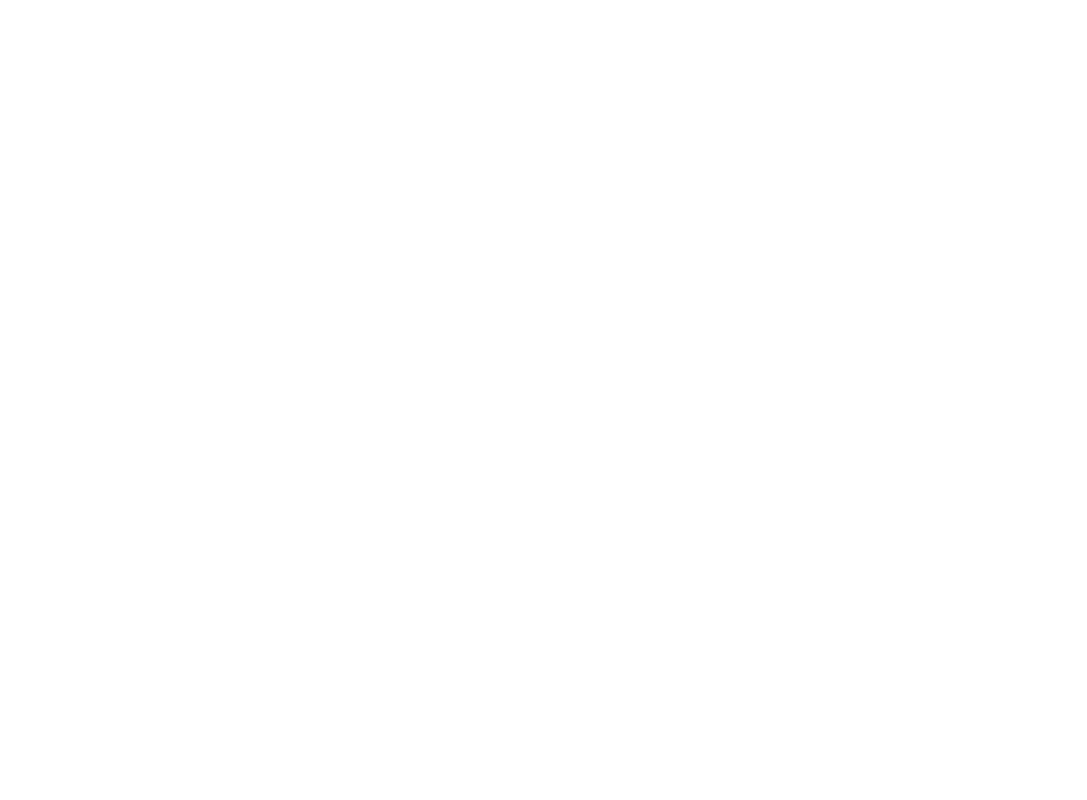
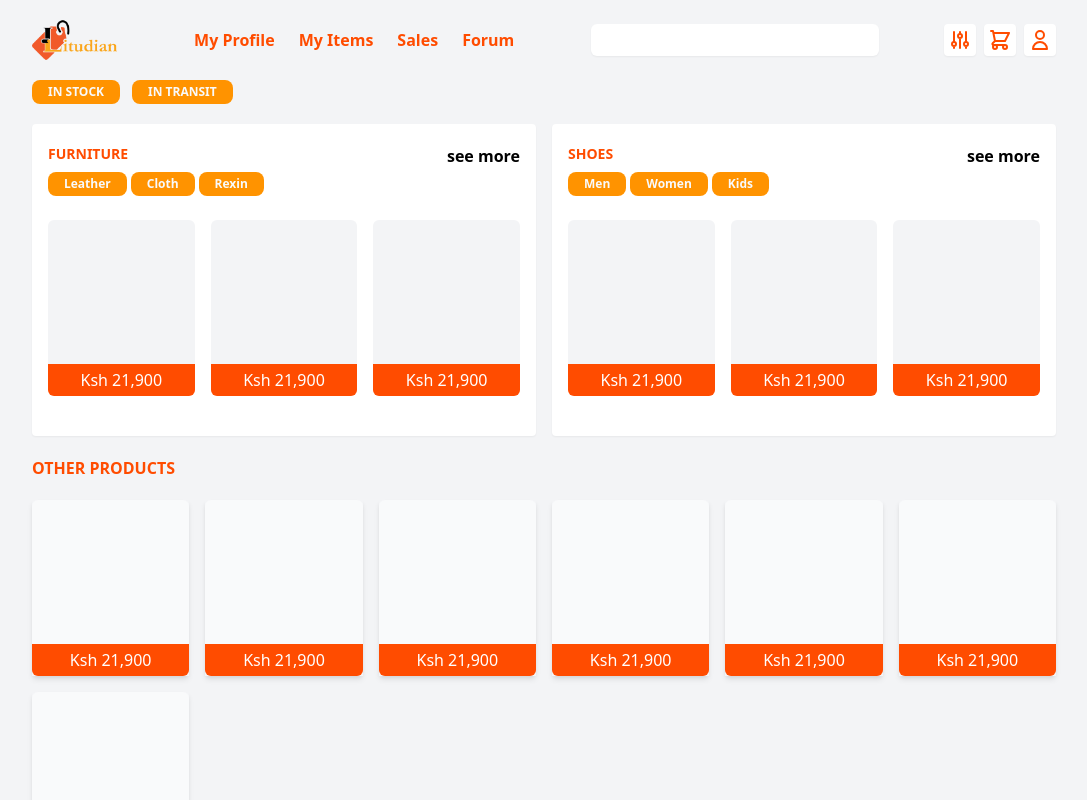
Before and after one commit to twais/litudian-frontend, a React (Create React App) app: page /items in a window 1280 px wide. Shown: the top 800 px of the page, without its empty margins (96-1183 px from the left). Built offline with nearby package versions, Linux system fonts and the light colour scheme.

Commit message:
My Items Page UI/UX Design -v1

```diff
--- a/src/index.js
+++ b/src/index.js
@@ -8,6 +8,7 @@
 import Profile from './pages/Profile';
 import Index from './pages/Index';
 import Account from './pages/Account';
+import Items from './pages/Items';
 
 ReactDOM.render(
   <React.StrictMode>
@@ -16,6 +17,7 @@
         <Route exact path="/" component={Index} />
         <Route exact path="/profile" component={Profile} />
         <Route exact path="/account" component={Account} />
+        <Route exact path="/items" component={Items} />
       </Switch>
     </Router>
   </React.StrictMode>,
--- a/src/layouts/Main.js
+++ b/src/layouts/Main.js
@@ -32,7 +32,7 @@
 
                             <li className="inline-block mx-3 font-bold text-tangerine"><Link to="/profile">My Profile</Link></li>
 
-                            <li className="inline-block mx-3 font-bold text-tangerine"><a href="/">My Items</a></li>
+                            <li className="inline-block mx-3 font-bold text-tangerine"><Link to="/items">My Items</Link></li>
 
                             <li className="inline-block mx-3 font-bold text-tangerine"><a href="/">Sales</a></li>
 
--- /dev/null
+++ b/src/pages/Items.js
@@ -0,0 +1,208 @@
+import React, { Component } from 'react';
+import Layout from './../layouts/Main';
+
+export default class Items extends Component {
+
+    constructor(props) {
+
+        super(props);
+
+        this.state = {
+
+
+
+        }
+
+    }
+
+    render() {
+
+        return (
+
+            <Layout>
+
+                <div className="flex flex-row gap-x-3">
+
+                    <span className="bg-litudian-orange text-gray-50 font-bold px-4 rounded-lg text-xs py-1 uppercase">In Stock</span>
+
+                    <span className="bg-litudian-orange text-gray-50 font-bold px-4 rounded-lg text-xs py-1 uppercase">In Transit</span>
+
+                </div>
+
+                <div className="grid grid-cols-2 gap-4 py-5">
+
+                    <div className="bg-white rounded w-full flex flex-col px-4 py-5 shadow-sm">
+
+                        <div className="flex flex-row justify-between">
+
+                            <h1 className="text-tangerine font-bold uppercase text-sm">Furniture</h1>
+
+                            <h1 className="text-black font-bold">see more</h1>
+
+                        </div>
+
+                        <div className="flex flex-row justify-start gap-x-1 py-1">
+
+                            <span className="bg-litudian-orange text-gray-50 font-bold px-4 rounded-lg text-xs py-1">Leather</span>
+
+                            <span className="bg-litudian-orange text-gray-50 font-bold px-4 rounded-lg text-xs py-1">Cloth</span>
+
+                            <span className="bg-litudian-orange text-gray-50 font-bold px-4 rounded-lg text-xs py-1">Rexin</span>
+
+                        </div>
+
+                        <div className="grid grid-cols-3 gap-4 py-5">
+
+                            <div className="flex flex-col">
+
+                                <div className="bg-gray-100 h-36 rounded-t-md"></div>
+
+                                <div className="bg-tangerine text-white text-center rounded-b-md py-1">Ksh 21,900</div>
+
+                            </div>
+
+                            <div className="flex flex-col">
+
+                                <div className="bg-gray-100 h-36 rounded-t-md"></div>
+
+                                <div className="bg-tangerine text-white text-center rounded-b-md py-1">Ksh 21,900</div>
+
+                            </div>
+
+                            <div className="flex flex-col">
+
+                                <div className="bg-gray-100 h-36 rounded-t-md"></div>
+
+                                <div className="bg-tangerine text-white text-center rounded-b-md py-1">Ksh 21,900</div>
+
+                            </div>
+
+                        </div>
+
+                    </div>
+
+                    <div className="bg-white rounded w-full flex flex-col px-4 py-5 shadow-sm">
+
+                        <div className="flex flex-row justify-between">
+
+                            <h1 className="text-tangerine font-bold uppercase text-sm">Shoes</h1>
+
+                            <h1 className="text-black font-bold">see more</h1>
+
+                        </div>
+
+                        <div className="flex flex-row justify-start gap-x-1 py-1">
+
+                            <span className="bg-litudian-orange text-gray-50 font-bold px-4 rounded-lg text-xs py-1">Men</span>
+
+                            <span className="bg-litudian-orange text-gray-50 font-bold px-4 rounded-lg text-xs py-1">Women</span>
+
+                            <span className="bg-litudian-orange text-gray-50 font-bold px-4 rounded-lg text-xs py-1">Kids</span>
+
+                        </div>
+
+                        <div className="grid grid-cols-3 gap-4 py-5">
+
+                            <div className="flex flex-col">
+
+                                <div className="bg-gray-100 h-36 rounded-t-md"></div>
+
+                                <div className="bg-tangerine text-white text-center rounded-b-md py-1">Ksh 21,900</div>
+
+                            </div>
+
+                            <div className="flex flex-col">
+
+                                <div className="bg-gray-100 h-36 rounded-t-md"></div>
+
+                                <div className="bg-tangerine text-white text-center rounded-b-md py-1">Ksh 21,900</div>
+
+                            </div>
+
+                            <div className="flex flex-col">
+
+                                <div className="bg-gray-100 h-36 rounded-t-md"></div>
+
+                                <div className="bg-tangerine text-white text-center rounded-b-md py-1">Ksh 21,900</div>
+
+                            </div>
+
+                        </div>
+
+                    </div>
+
+                </div>
+
+                <div className="flex flex-col">
+
+                    <h1 className="text-tangerine font-bold uppercase">Other Products</h1>
+
+                    <div className="grid grid-cols-6 gap-4 py-5">
+
+                        <div className="flex flex-col shadow-md">
+
+                            <div className="bg-gray-50 h-36 rounded-t-md"></div>
+
+                            <div className="bg-tangerine text-white text-center rounded-b-md py-1">Ksh 21,900</div>
+
+                        </div>
+
+                        <div className="flex flex-col shadow-md">
+
+                            <div className="bg-gray-50 h-36 rounded-t-md"></div>
+
+                            <div className="bg-tangerine text-white text-center rounded-b-md py-1">Ksh 21,900</div>
+
+                        </div>
+
+                        <div className="flex flex-col shadow-md">
+
+                            <div className="bg-gray-50 h-36 rounded-t-md"></div>
+
+                            <div className="bg-tangerine text-white text-center rounded-b-md py-1">Ksh 21,900</div>
+
+                        </div>
+
+                        <div className="flex flex-col shadow-md">
+
+                            <div className="bg-gray-50 h-36 rounded-t-md"></div>
+
+                            <div className="bg-tangerine text-white text-center rounded-b-md py-1">Ksh 21,900</div>
+
+                        </div>
+
+                        <div className="flex flex-col shadow-md">
+
+                            <div className="bg-gray-50 h-36 rounded-t-md"></div>
+
+                            <div className="bg-tangerine text-white text-center rounded-b-md py-1">Ksh 21,900</div>
+
+                        </div>
+
+                        <div className="flex flex-col shadow-md">
+
+                            <div className="bg-gray-50 h-36 rounded-t-md"></div>
+
+                            <div className="bg-tangerine text-white text-center rounded-b-md py-1">Ksh 21,900</div>
+
+                        </div>
+
+                        <div className="flex flex-col shadow-md">
+
+                            <div className="bg-gray-50 h-36 rounded-t-md"></div>
+
+                            <div className="bg-tangerine text-white text-center rounded-b-md py-1">Ksh 21,900</div>
+
+                        </div>
+
+                    </div>
+
+                </div>
+
+            </Layout>
+
+        )
+
+    }
+
+};
```
